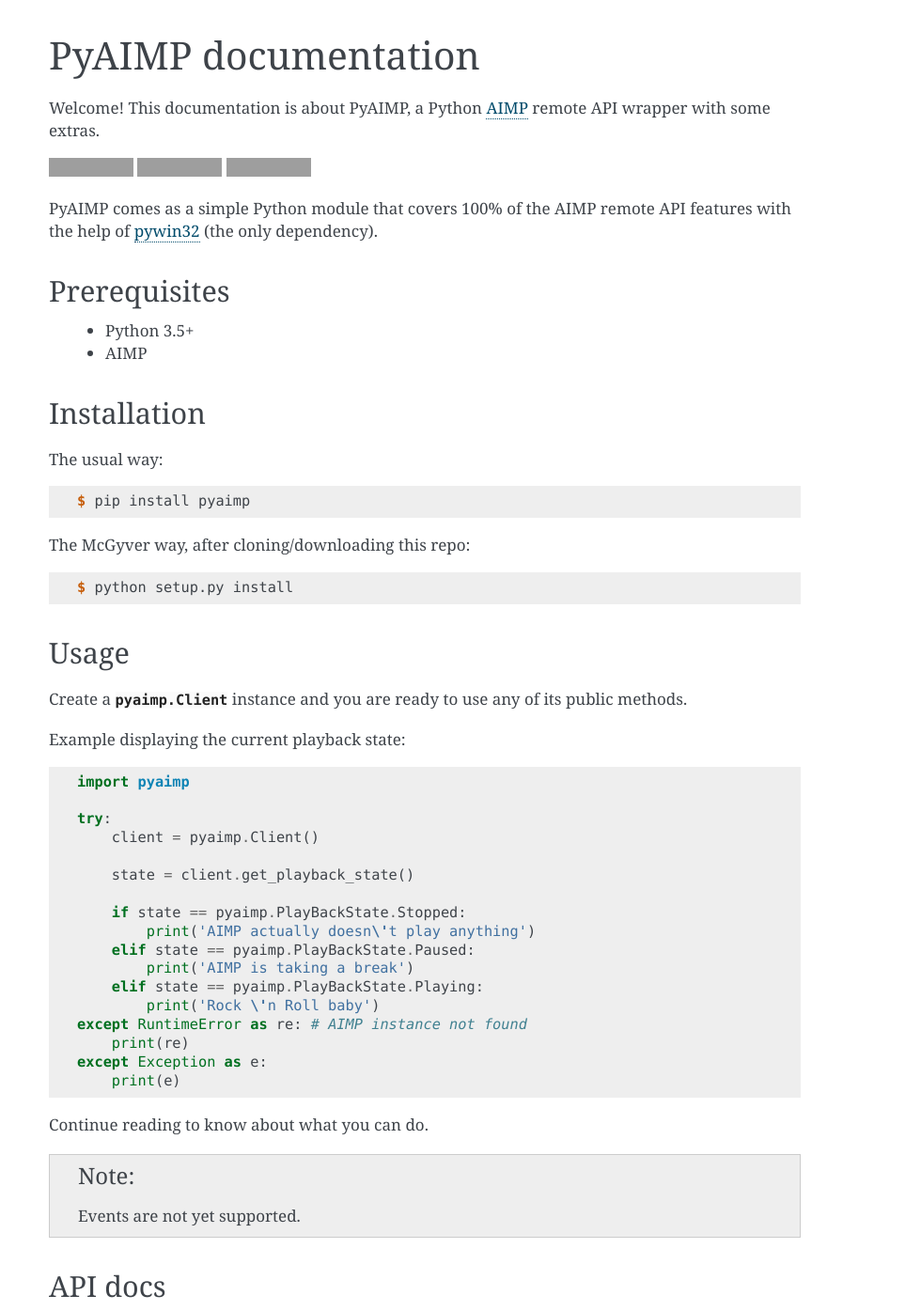
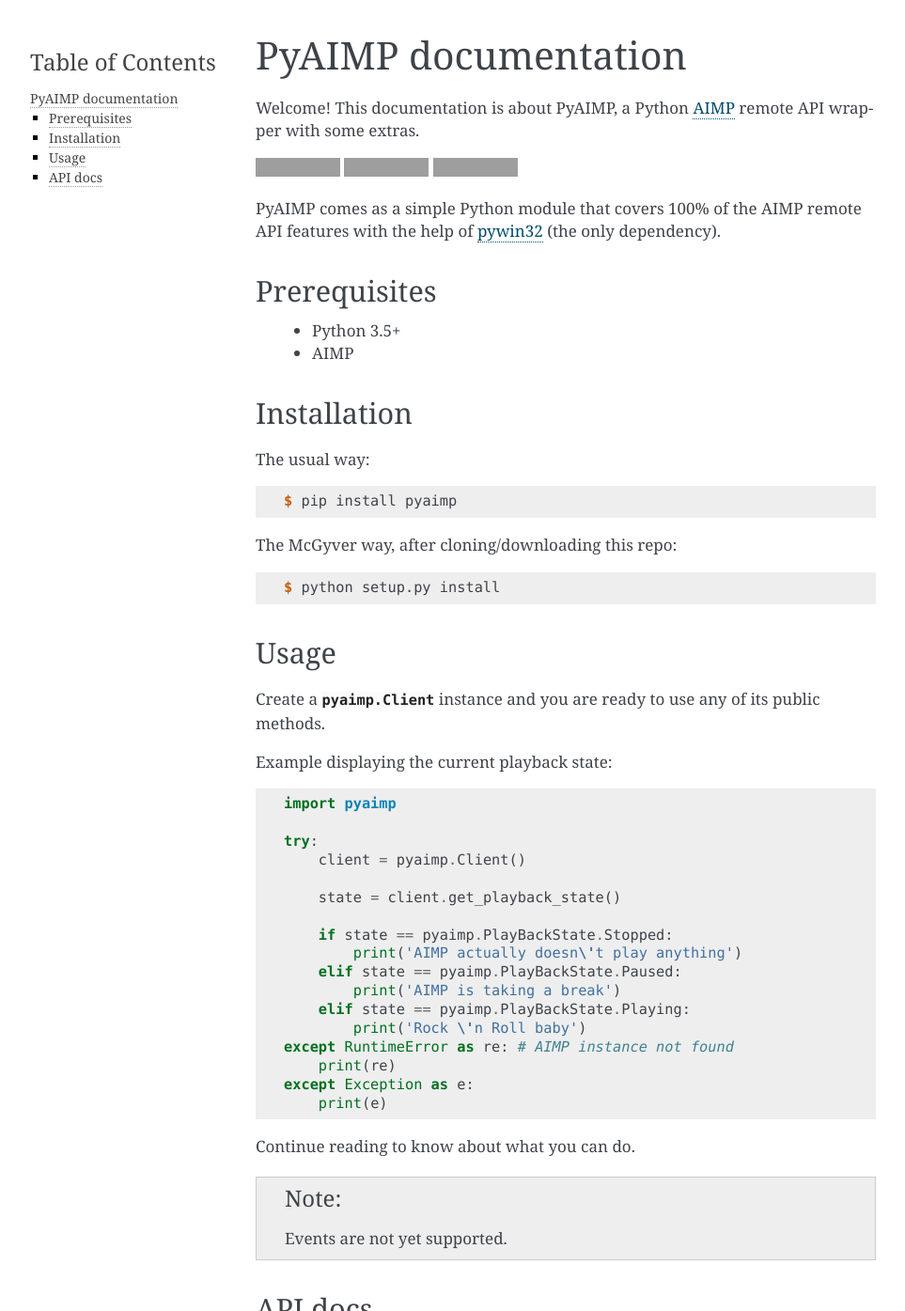
Before and after one commit to EpocDotFr/pyaimp, a Sphinx documentation site: the page built from docs/index.rst, in a window 1280 px wide, cut to the strip 0-1395 px from the top of the page. Shown: the whole strip at 94% size, without its empty margins (148-1111 px from the left). Built offline with Sphinx 7.4.7, drawn with Linux system fonts in a browser that asks for light colours; grey boxes are pictures that could not be loaded.

Commit message:
Add a TOC to the docs

```diff
--- a/docs/conf.py
+++ b/docs/conf.py
@@ -181,7 +181,7 @@
 
 # Custom sidebar templates, maps document names to template names.
 #
-html_sidebars = { '**': [] }
+html_sidebars = { '**': ['localtoc.html'] }
 
 # Additional templates that should be rendered to pages, maps page names to
 # template names.
```
